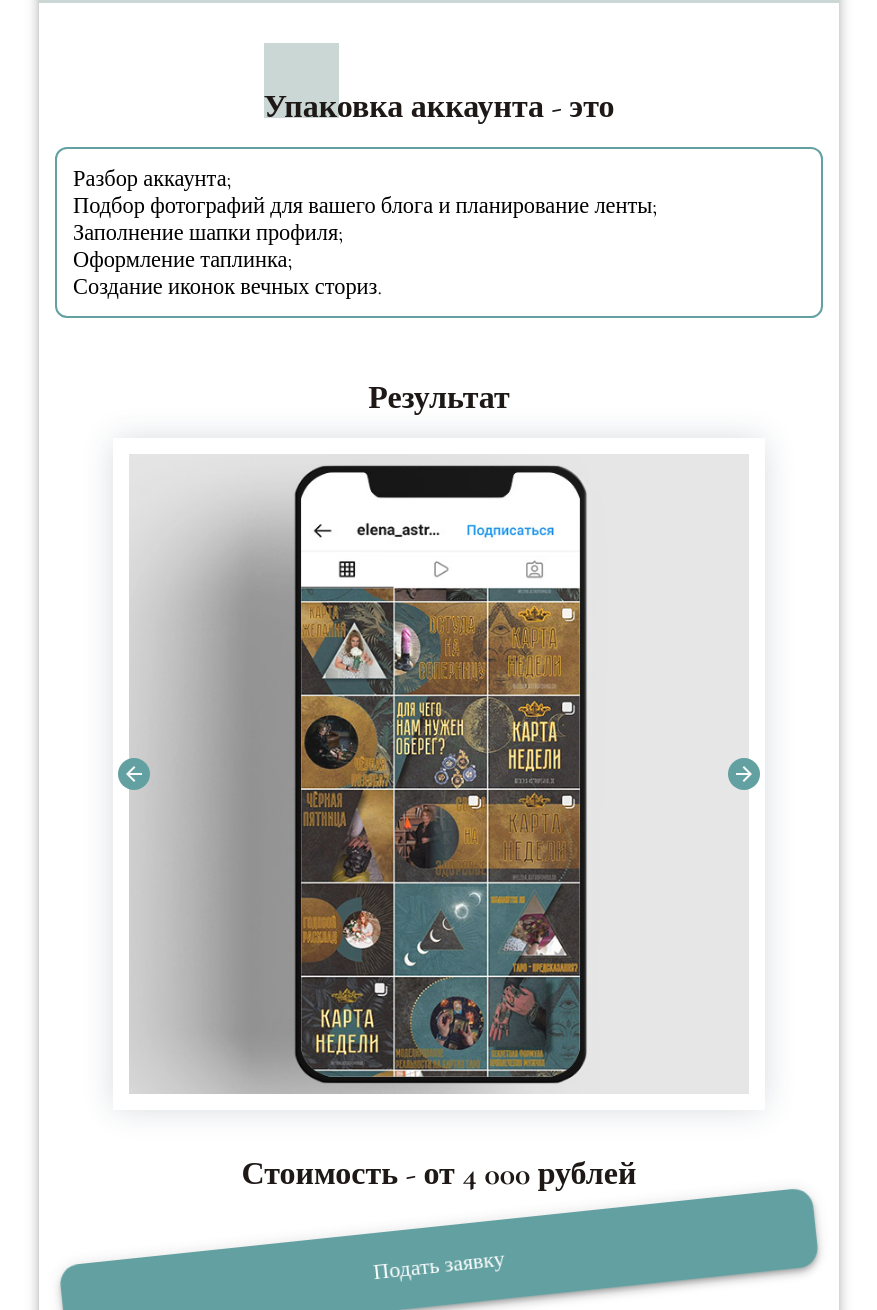
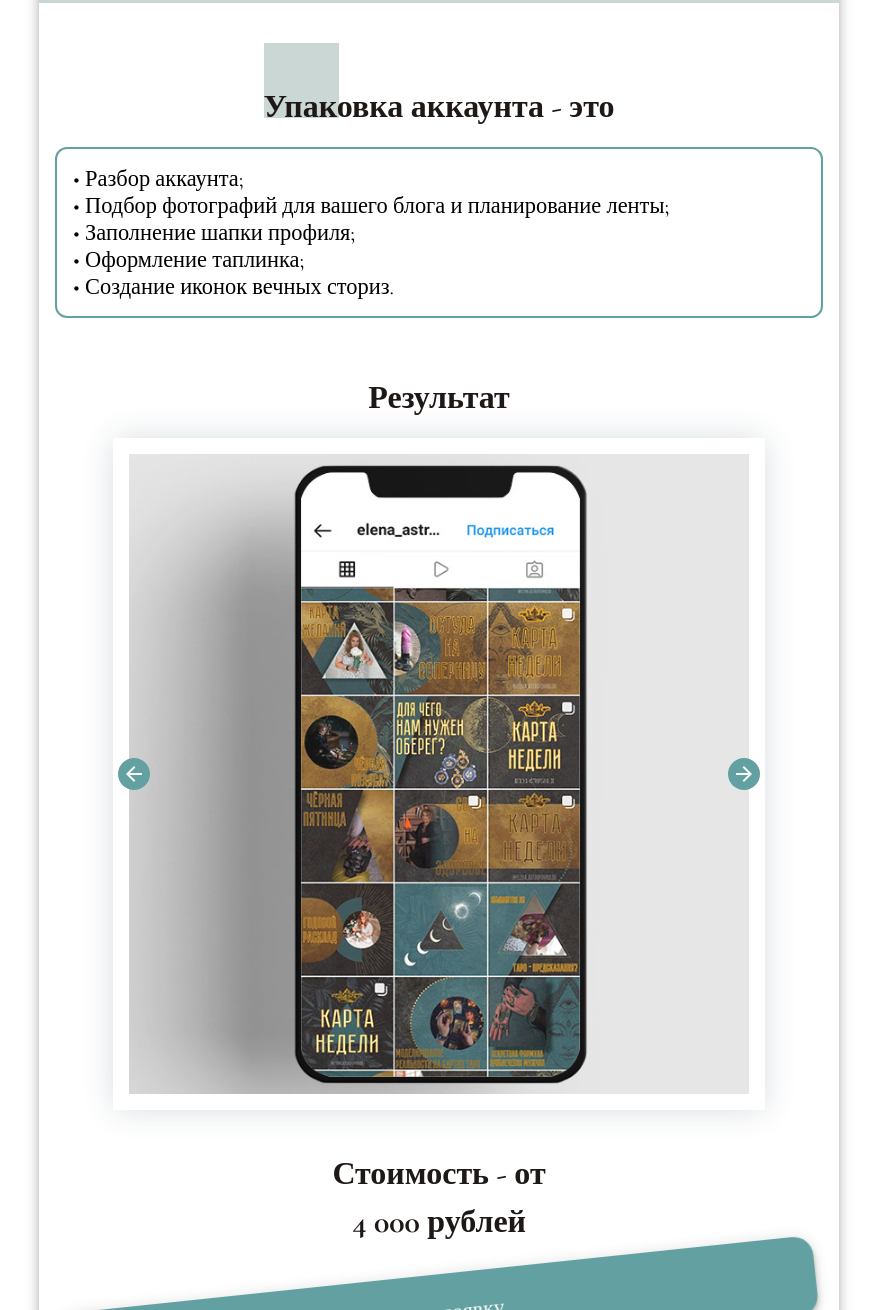
Before and after one commit to vic-samoylik-999/taplink-2, a plain HTML site: page index.html in a window 1280 px wide. Shown: the part 817-2127 px from the top of the page, without its empty margins (201-1078 px from the left). Drawn offline with nearby package versions, Linux system fonts and the light colour scheme.

Commit message:
Update index.html

```diff
--- a/index.html
+++ b/index.html
@@ -46,19 +46,19 @@
                 </h2>
                 <ul class="pack__list">
                     <li class="pack__item">
-                        Разбор аккаунта;
+                        • Разбор аккаунта;
                     </li>
                     <li class="pack__item">
-                        Подбор фотографий для вашего блога и планирование ленты;
+                        • Подбор фотографий для вашего блога и планирование ленты;
                     </li>
                     <li class="pack__item">
-                        Заполнение шапки профиля;
+                        • Заполнение шапки профиля;
                     </li>
                     <li class="pack__item">
-                        Оформление таплинка;
+                        • Оформление таплинка;
                     </li>
                     <li class="pack__item">
-                        Создание иконок вечных сториз.
+                        • Создание иконок вечных сториз.
                     </li>
                 </ul>
             </section>
@@ -81,7 +81,7 @@
             </section>
 
             <section class="cost section">
-                <h2 class="cost__title title">Стоимость - от 4 000 рублей</h2>
+                <h2 class="cost__title title">Стоимость - от<br>4 000 рублей</h2>
                 <a href="" class="cost__btn btn btn-rotatay">Подать заявку</a>
             </section>
 
```
